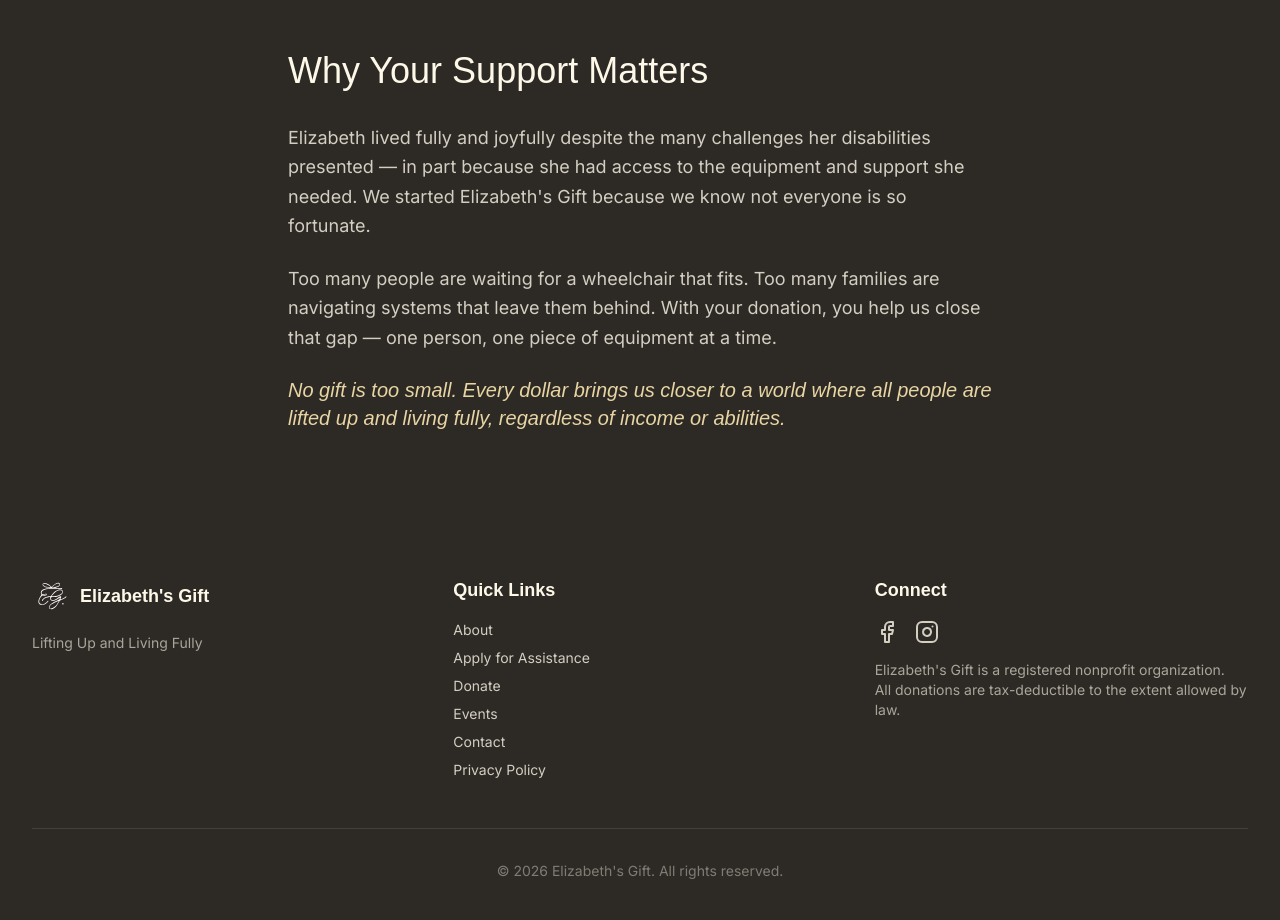
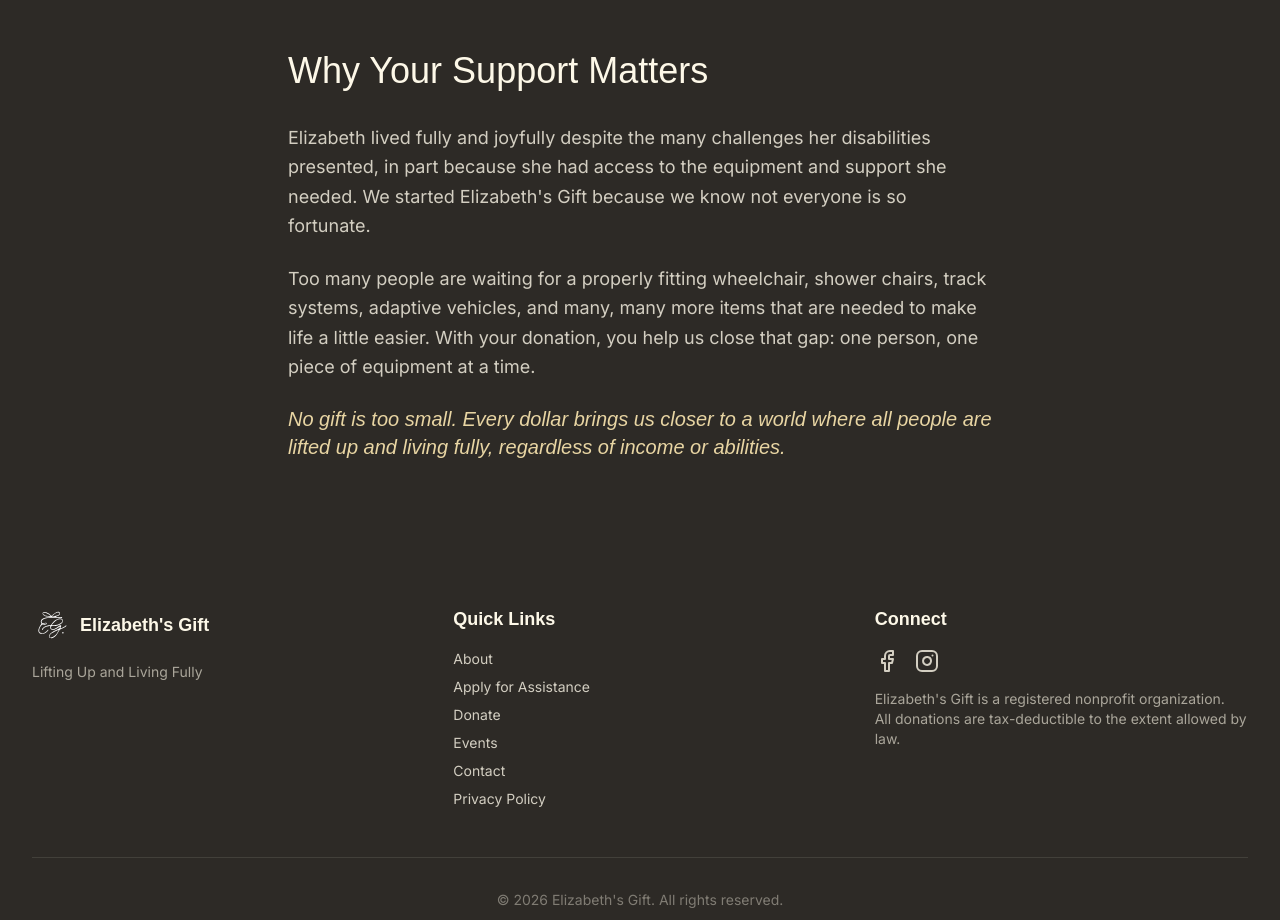
Before and after one commit to smithstephen891-arch/EG-website, a Next.js app: page /donate in a window 1280 px wide. Shown: the part 1160-2080 px from the top of the page. Built offline with nearby package versions, Linux system fonts and the light colour scheme; a web font is replaced by a local one.

Commit message:
Update hero, Why Your Support Matters, and Contact Us copy

```diff
--- a/src/app/contact/page.tsx
+++ b/src/app/contact/page.tsx
@@ -40,9 +40,9 @@ export default function ContactPage() {
               Contact Us
             </h1>
             <p className="mt-6 text-lg text-charcoal/70 leading-relaxed">
-              We&apos;d love to hear from you. Whether you have a question about
-              applying for assistance, want to learn more about how to support
-              our mission, or simply want to connect — we&apos;re here.
+              Whether you have a question about applying for assistance, want to
+              learn more about how to support our mission, or simply want to
+              connect, we&apos;d love to hear from you!
             </p>
           </div>
         </div>
--- a/src/app/donate/page.tsx
+++ b/src/app/donate/page.tsx
@@ -156,14 +156,15 @@ export default function DonatePage() {
           <div className="text-cream/80 text-lg leading-relaxed space-y-6">
             <p>
               Elizabeth lived fully and joyfully despite the many challenges her
-              disabilities presented — in part because she had access to the
+              disabilities presented, in part because she had access to the
               equipment and support she needed. We started Elizabeth&apos;s Gift
               because we know not everyone is so fortunate.
             </p>
             <p>
-              Too many people are waiting for a wheelchair that fits. Too many
-              families are navigating systems that leave them behind. With your
-              donation, you help us close that gap — one person, one piece of
+              Too many people are waiting for a properly fitting wheelchair,
+              shower chairs, track systems, adaptive vehicles, and many, many
+              more items that are needed to make life a little easier. With your
+              donation, you help us close that gap: one person, one piece of
               equipment at a time.
             </p>
             <p className="font-serif text-xl italic text-gold">
--- a/src/app/page.tsx
+++ b/src/app/page.tsx
@@ -48,8 +48,9 @@ export default function Home() {
 
             {/* Description */}
             <p className="mt-8 text-lg md:text-xl text-charcoal/70 leading-relaxed max-w-2xl mx-auto">
-              Helping people with disabilities access the equipment they need to
-              move, heal, and live more independently, regardless of financial barriers.
+              We provide medical and adaptive equipment to people with disabilities
+              at no cost, helping individuals gain independence, improve their
+              health, and live fuller lives.
             </p>
 
             {/* CTAs */}
```
